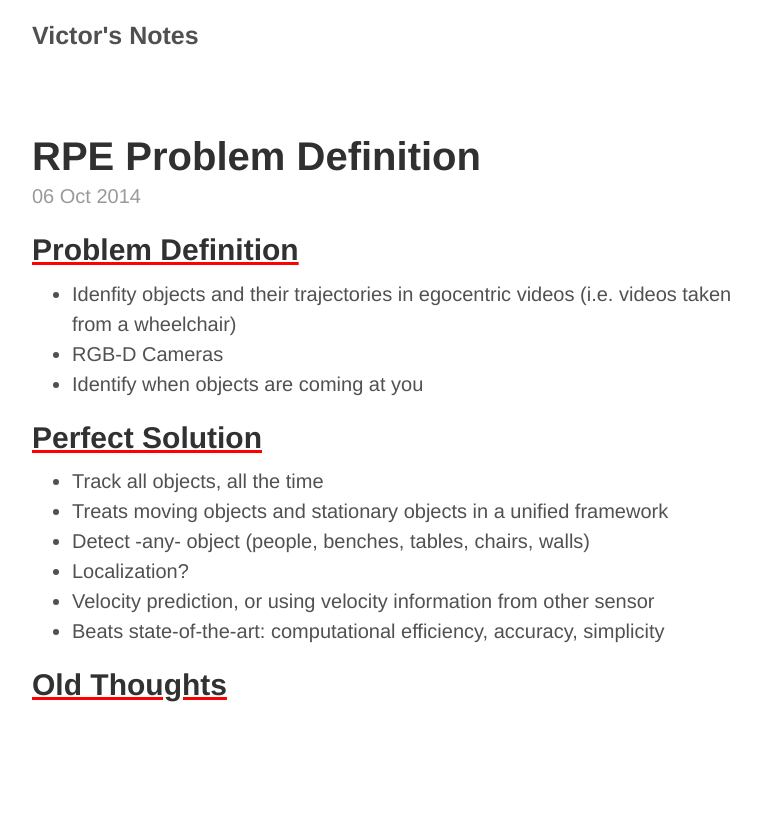
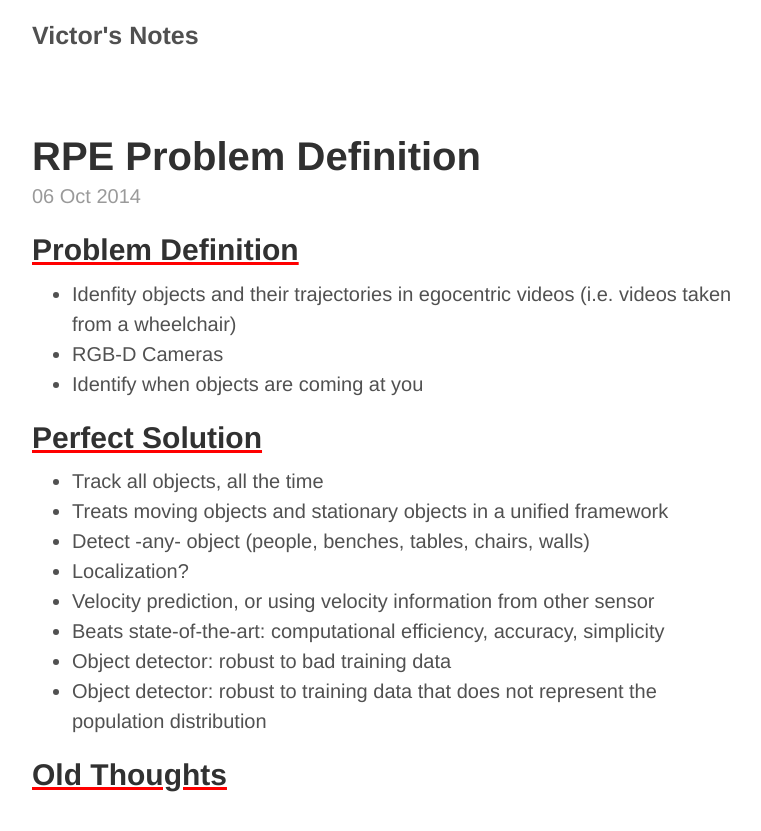
Before and after one commit to victorgan/victorgan.github.io, a Jekyll site: the page built from _posts/2014-10-06-rpe-problem.md, in a window 1280 px wide. Shown: the top 831 px of the page, without its empty margins (248-1009 px from the left). Built offline with Jekyll 4.4.1, drawn with Linux system fonts in a browser that asks for light colours; nearby versions of some CDN libraries; library files that are not in the unit come from our copies; comment, search, counter and statistics services are not loaded.

Commit message:
articles

```diff
--- a/_posts/2014-10-06-rpe-problem.md
+++ b/_posts/2014-10-06-rpe-problem.md
@@ -17,5 +17,8 @@ title: RPE Problem Definition
 - Localization?
 - Velocity prediction, or using velocity information from other sensor
 - Beats state-of-the-art: computational efficiency, accuracy, simplicity
+- Object detector: robust to bad training data
+- Object detector: robust to training data that does not represent the population distribution
+
 
 ## Old Thoughts
```
Also changed, not shown: _posts/2014-10-07-particle-filters.md (added, +8 -0 lines), 1 other file.
